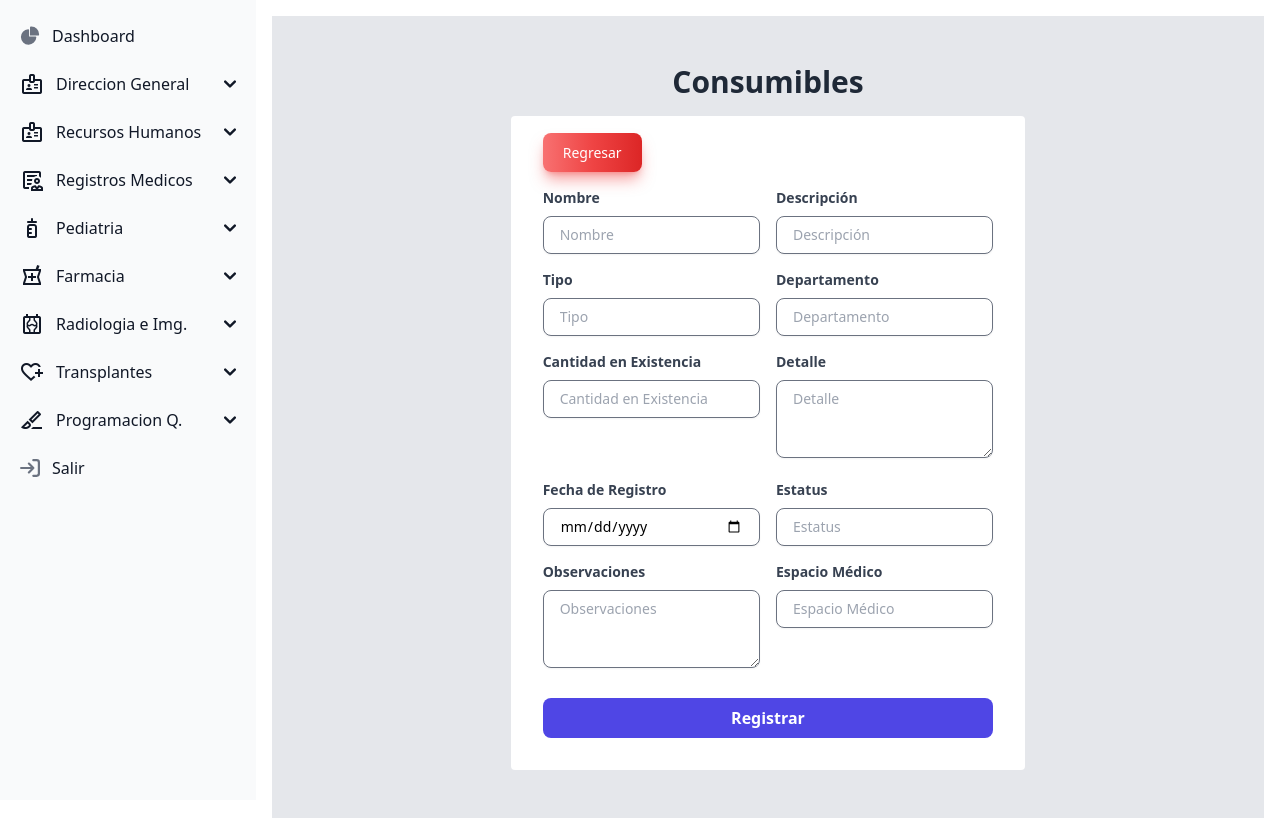
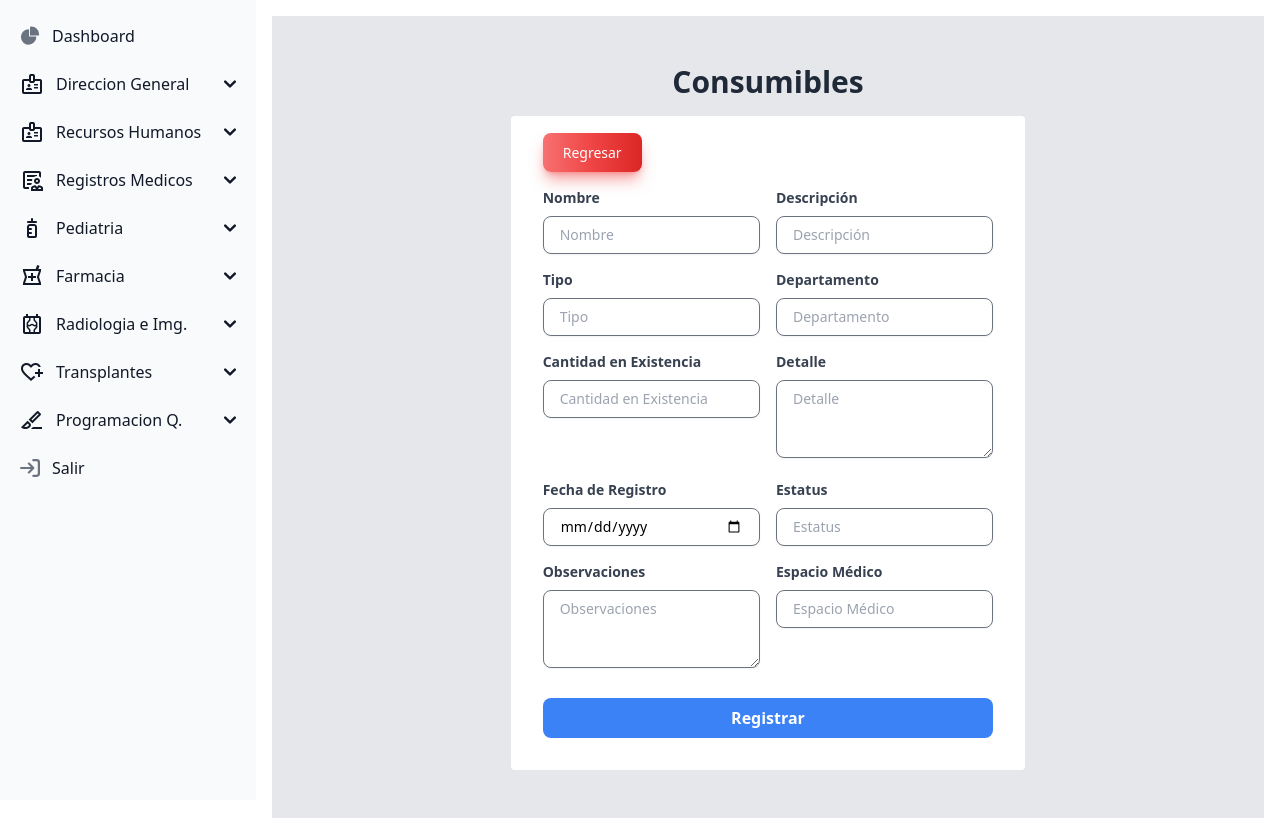
Before and after one commit to CrisOjeda9/hospital2.0, a Vue app in the folder frontend/sistema-hospital/: page /consumibles in a window 1280 px wide. Built offline with nearby package versions, Linux system fonts and the light colour scheme.

Commit message:
cb color btn

```diff
--- a/frontend/sistema-hospital/src/components/consumibles.vue
+++ b/frontend/sistema-hospital/src/components/consumibles.vue
@@ -92,11 +92,17 @@
             </div>
           </div>
           <div class="mt-6 text-center">
-            <button
+            <!-- <button
               class="bg-indigo-600 text-white font-semibold py-2 px-4 w-full rounded-lg hover:bg-indigo-500 focus:outline-none focus:ring-2 focus:ring-indigo-500 "
               type="button">
               Registrar
+            </button> -->
+            <button
+              class="bg-blue-500 text-white font-semibold py-2 px-4 w-full rounded-lg hover:bg-blue-400 focus:outline-none focus:ring-2 focus:ring-blue-500"
+              type="button">
+              Registrar
             </button>
+
           </div>
         </form>
       </div>
```
